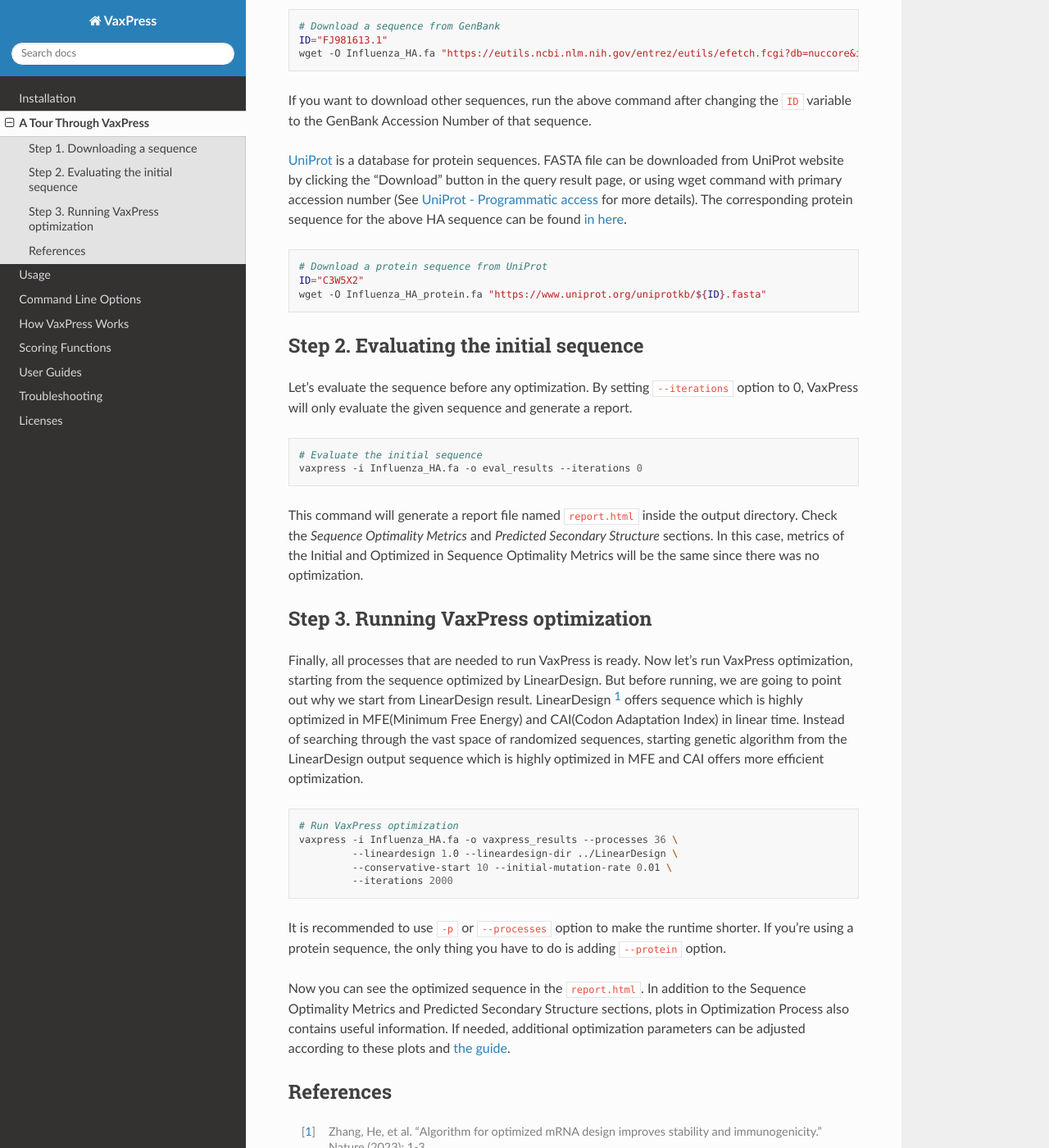
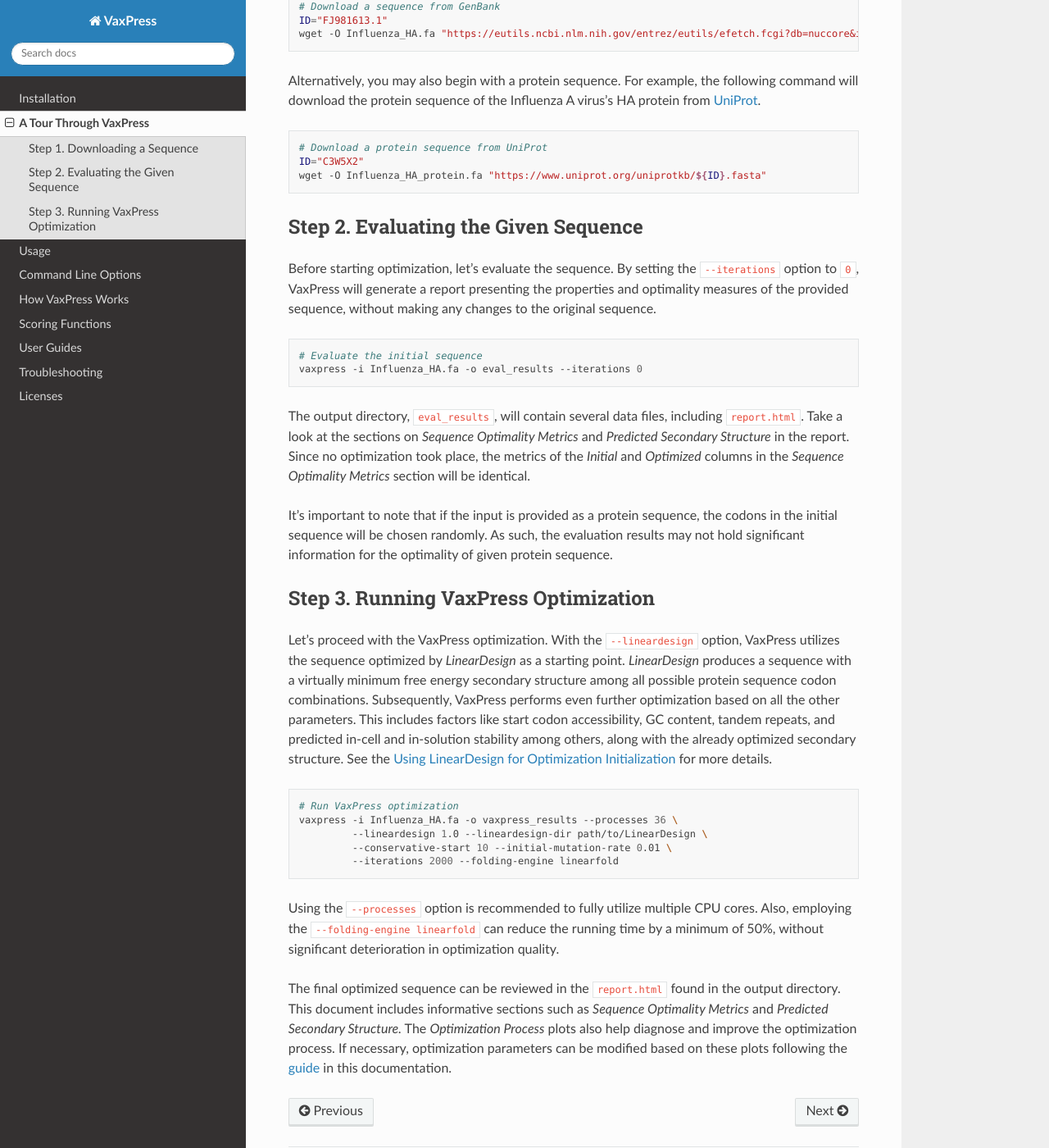
Before and after one commit to ChangLabSNU/VaxPress, a Sphinx documentation site: the page built from docs/tour.rst, in a window 1280 px wide and 1400 px high, scrolled down 373 px. Shown: the whole window at 82% size. Built offline with Sphinx 7.4.7 and the Read the Docs theme 2.0.0, drawn with Linux system fonts in a browser that asks for light colours; some of the changed text lies outside the part shown.

Commit message:
Revise the Tour page for clarity.

```diff
--- a/docs/tour.rst
+++ b/docs/tour.rst
@@ -2,98 +2,96 @@
 A Tour Through VaxPress
 ***********************
 
-This guide will walk you through the process of optimizing a wild-type
-mRNA sequence with VaxPress. We will use Hemagglutinin(HA) protein
-of Influenza A virus as an example antigen.
+This guide will show you how to optimize a wild-type mRNA sequence
+using VaxPress. As an example, we'll focus on the Hemagglutinin
+(HA) protein from the Influenza A virus.
 
 .. index:: Influenza A virus, Hemagglutinin, HA, GenBank, UniProt
 
--------------------------------------------
-Step 1. Downloading a sequence
--------------------------------------------
+------------------------------
+Step 1. Downloading a Sequence
+------------------------------
 
-Wild-type complete cds sequence can be downloaded from `GenBank
-<https://www.ncbi.nlm.nih.gov/genbank/>`_: Particular GenBank page
-for the Influenza A virus HA protein is `here
-<https://www.ncbi.nlm.nih.gov/nuccore/FJ981613.1>`_. FASTA file
-can be downloaded from the above page, or using the command like
-below:
+To begin, use the following command to download the complete CDS
+sequence of the Influenza A virus's HA protein from a
+`GenBank page <https://www.ncbi.nlm.nih.gov/nuccore/FJ981613.1>`_.
+
 ::
 
     # Download a sequence from GenBank
     ID="FJ981613.1"
     wget -O Influenza_HA.fa "https://eutils.ncbi.nlm.nih.gov/entrez/eutils/efetch.fcgi?db=nuccore&id=${ID}&rettype=fasta"
 
-If you want to download other sequences, run the above command after
-changing the ``ID`` variable to the GenBank Accession Number of
-that sequence.
+Alternatively, you may also begin with a protein sequence. For
+example, the following command will download the protein sequence
+of the Influenza A virus's HA protein from `UniProt
+<https://www.uniprot.org/>`_.
 
-`UniProt <https://www.uniprot.org/>`_ is a database for protein
-sequences. FASTA file can be downloaded from UniProt website by
-clicking the "Download" button in the query result page, or using
-wget command with primary accession number (See `UniProt - Programmatic
-access <https://www.uniprot.org/help/api_retrieve_entries>`_ for
-more details). The corresponding protein sequence for the above
-HA sequence can be found `in here
-<https://www.uniprot.org/uniprotkb/C3W5X2/entry>`_.
 ::
 
     # Download a protein sequence from UniProt
     ID="C3W5X2"
     wget -O Influenza_HA_protein.fa "https://www.uniprot.org/uniprotkb/${ID}.fasta"
 
--------------------------------------------
-Step 2. Evaluating the initial sequence
--------------------------------------------
+-------------------------------------
+Step 2. Evaluating the Given Sequence
+-------------------------------------
 
-Let's evaluate the sequence before any optimization. By setting
-``--iterations`` option to 0, VaxPress will only evaluate the given
-sequence and generate a report.
+Before starting optimization, let's evaluate the sequence. By setting
+the ``--iterations`` option to ``0``, VaxPress will generate a
+report presenting the properties and optimality measures of the
+provided sequence, without making any changes to the original
+sequence.
+
 ::
 
     # Evaluate the initial sequence
     vaxpress -i Influenza_HA.fa -o eval_results --iterations 0
 
-This command will generate a report file named ``report.html``
-inside the output directory. Check the *Sequence Optimality Metrics*
-and *Predicted Secondary Structure* sections. In this case, metrics
-of the Initial and Optimized in Sequence Optimality Metrics will
-be the same since there was no optimization.
+The output directory, ``eval_results``, will contain several data
+files, including ``report.html``. Take a look at the sections on
+*Sequence Optimality Metrics* and *Predicted Secondary Structure*
+in the report. Since no optimization took place, the metrics of
+the *Initial* and *Optimized* columns in the *Sequence Optimality
+Metrics* section will be identical.
 
--------------------------------------------
-Step 3. Running VaxPress optimization
--------------------------------------------
+It's important to note that if the input is provided as a protein
+sequence, the codons in the initial sequence will be chosen randomly.
+As such, the evaluation results may not hold significant information
+for the optimality of given protein sequence.
 
-Finally, all processes that are needed to run VaxPress is ready.
-Now let's run VaxPress optimization, starting from the sequence
-optimized by LinearDesign. But before running, we are going to
-point out why we start from LinearDesign result. LinearDesign [#LinearDesign]_
-offers sequence which is highly optimized in MFE(Minimum Free Energy)
-and CAI(Codon Adaptation Index) in linear time. Instead of searching
-through the vast space of randomized sequences, starting genetic
-algorithm from the LinearDesign output sequence which is highly
-optimized in MFE and CAI offers more efficient optimization.
+-------------------------------------
+Step 3. Running VaxPress Optimization
+-------------------------------------
+
+Let's proceed with the VaxPress optimization. With the ``--lineardesign``
+option, VaxPress utilizes the sequence optimized by *LinearDesign* as
+a starting point. *LinearDesign* produces a sequence with a virtually
+minimum free energy secondary structure among all possible protein
+sequence codon combinations. Subsequently, VaxPress performs even
+further optimization based on all the other parameters. This includes
+factors like start codon accessibility, GC content, tandem repeats,
+and predicted in-cell and in-solution stability among others, along
+with the already optimized secondary structure. See the
+:ref:`using-lineardesign` for more details.
+
 ::
 
     # Run VaxPress optimization
     vaxpress -i Influenza_HA.fa -o vaxpress_results --processes 36 \
-             --lineardesign 1.0 --lineardesign-dir ../LinearDesign \
+             --lineardesign 1.0 --lineardesign-dir path/to/LinearDesign \
              --conservative-start 10 --initial-mutation-rate 0.01 \
-             --iterations 2000
+             --iterations 2000 --folding-engine linearfold
 
+Using the ``--processes`` option is recommended to fully utilize
+multiple CPU cores.  Also, employing the ``--folding-engine
+linearfold`` can reduce the running time by a minimum of 50%, without
+significant deterioration in optimization quality.
 
-It is recommended to use ``-p`` or ``--processes`` option to make
-the runtime shorter. If you're using a protein sequence, the only
-thing you have to do is adding ``--protein`` option.
-
-Now you can see the optimized sequence in the ``report.html``. In
-addition to the Sequence Optimality Metrics and Predicted Secondary
-Structure sections, plots in Optimization Process also contains
-useful information. If needed, additional optimization parameters
-can be adjusted according to these plots and :ref:`the guide
-<tuning-parameters>`.
-
------------------------
-References
------------------------
-.. [#LinearDesign] Zhang, He, et al. "Algorithm for optimized mRNA design improves stability and immunogenicity." Nature (2023): 1-3.
+The final optimized sequence can be reviewed in the ``report.html``
+found in the output directory. This document includes informative
+sections such as *Sequence Optimality Metrics* and *Predicted
+Secondary Structure.* The *Optimization Process* plots also help
+diagnose and improve the optimization process.  If necessary,
+optimization parameters can be modified based on these plots following
+the :ref:`guide <tuning-parameters>` in this documentation.
```
